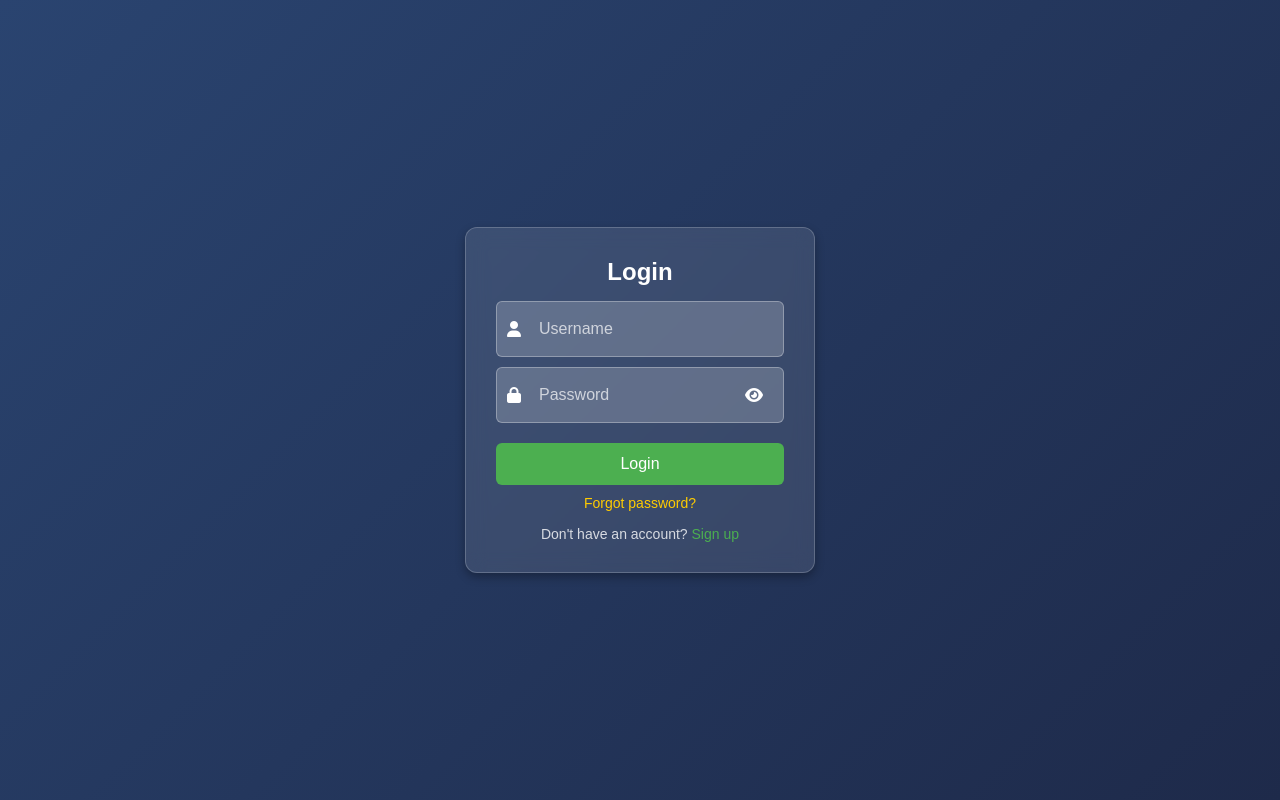
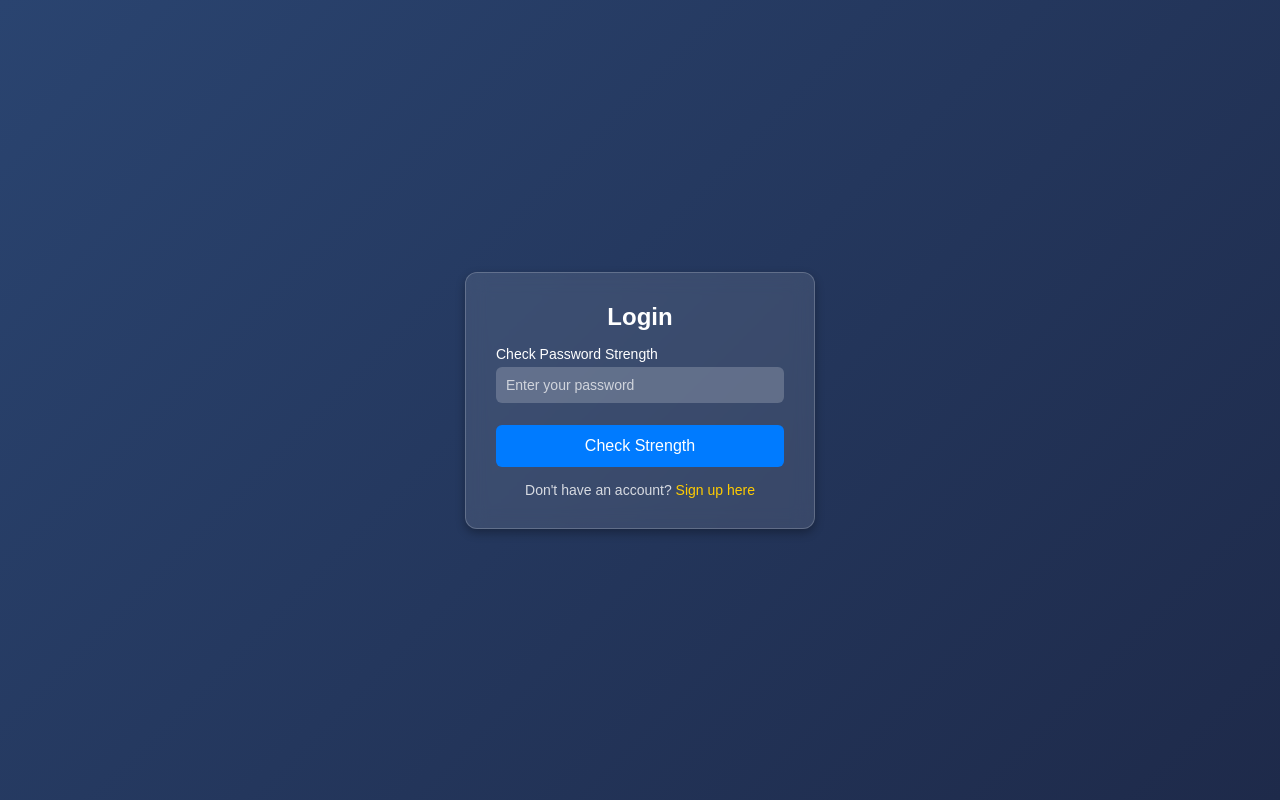
Before and after one commit to kostasangelo/password-checker, a Flask app: page / in a window 1280 px wide. Run offline with Flask 3, Linux system fonts and the light colour scheme; some libraries are stand-ins or nearby versions.

Commit message:
Updated index.html and fixed login issues

```diff
--- a/app.py
+++ b/app.py
@@ -5,19 +5,17 @@ import bcrypt
 app = Flask(__name__)
 app.secret_key = 'your_secret_key'  # Needed for session handling
 
-
 def init_db():
     with sqlite3.connect("users.db") as conn:
         cursor = conn.cursor()
         cursor.execute('''CREATE TABLE IF NOT EXISTS users (
                           id INTEGER PRIMARY KEY AUTOINCREMENT,
+                          email TEXT UNIQUE NOT NULL,
                           username TEXT UNIQUE NOT NULL,
                           password TEXT NOT NULL)''')
         conn.commit()
 
-
 init_db()
-
 
 def password_strength(user_input):
     has_upper = any(c.isupper() for c in user_input)
@@ -38,7 +36,6 @@ def password_strength(user_input):
 
     return 'Your password is strong!' if has_upper and has_lower and has_digit and has_symbols else 'Your password is weak!'
 
-
 @app.route('/', methods=['GET', 'POST'])
 def index():
     if request.method == 'POST':
@@ -46,7 +43,6 @@ def index():
         result = password_strength(user_input)
         return render_template('index.html', result=result)
     return render_template('index.html', result=None)
-
 
 @app.route('/signup', methods=['GET', 'POST'])
 def signup():
@@ -62,25 +58,22 @@ def signup():
                 cursor.execute("INSERT INTO users (email, username, password) VALUES (?, ?, ?)",
                                (email, username, hashed_pw))
                 conn.commit()
-                return redirect(url_for('login'))
+                return redirect(url_for('index'))  # Redirect to login page
             except sqlite3.IntegrityError:
                 return "Username or Email already exists!"
 
     return render_template('signup.html')
 
-
 @app.route('/dashboard')
 def dashboard():
     if 'user' in session:
         return f"Welcome, {session['user']}!"
-    return redirect(url_for('login'))
-
+    return redirect(url_for('index'))
 
 @app.route('/logout')
 def logout():
     session.pop('user', None)
-    return redirect(url_for('login'))
-
+    return redirect(url_for('index'))
 
 if __name__ == '__main__':
     app.run(debug=True)
--- a/templates/index.html
+++ b/templates/index.html
@@ -4,7 +4,6 @@
     <meta charset="UTF-8">
     <meta name="viewport" content="width=device-width, initial-scale=1.0">
     <title>Login | Secure Access</title>
-    <script src="https://kit.fontawesome.com/a076d05399.js" crossorigin="anonymous"></script>
     <style>
         * {
             box-sizing: border-box;
@@ -21,7 +20,7 @@
             background: linear-gradient(135deg, #2a4470, #1e2a4a);
         }
 
-        .container {
+        .login-container {
             background: rgba(255, 255, 255, 0.1);
             padding: 30px;
             border-radius: 12px;
@@ -33,50 +32,45 @@
             position: relative;
         }
 
-        h1 {
+        h2 {
             font-size: 24px;
             font-weight: bold;
             color: #ffffff;
             margin-bottom: 15px;
         }
 
-        .input-container {
+        .input-group {
             display: flex;
-            align-items: center;
-            background: rgba(255, 255, 255, 0.2);
-            padding: 10px;
-            margin: 10px 0;
-            border-radius: 6px;
-            border: 1px solid rgba(255, 255, 255, 0.3);
+            flex-direction: column;
+            text-align: left;
+            margin-bottom: 12px;
         }
 
-        .input-container i {
+        .input-group label {
             color: white;
-            margin-right: 10px;
+            font-size: 14px;
+            margin-bottom: 5px;
         }
 
-        .input-container input {
+        .input-group input {
+            padding: 10px;
+            border: none;
+            border-radius: 6px;
+            background: rgba(255, 255, 255, 0.2);
+            color: white;
+            font-size: 14px;
+            outline: none;
             width: 100%;
-            padding: 8px;
-            border: none;
-            background: transparent;
-            outline: none;
-            font-size: 16px;
-            color: white;
         }
 
-        .input-container input::placeholder {
+        .input-group input::placeholder {
             color: rgba(255, 255, 255, 0.7);
-        }
-
-        .toggle-password {
-            cursor: pointer;
         }
 
         .login-btn {
             padding: 12px;
             border: none;
-            background: #4CAF50;
+            background: #007BFF;
             color: white;
             cursor: pointer;
             border-radius: 6px;
@@ -87,29 +81,8 @@
         }
 
         .login-btn:hover {
-            background: #45a049;
+            background: #0056b3;
             transform: scale(1.05);
-        }
-
-        .result {
-            color: white;
-            margin-top: 10px;
-        }
-
-        .forgot-password {
-            color: rgba(255, 255, 255, 0.8);
-            font-size: 14px;
-            margin-top: 10px;
-            display: block;
-        }
-
-        .forgot-password a {
-            color: #ffcc00;
-            text-decoration: none;
-        }
-
-        .forgot-password a:hover {
-            text-decoration: underline;
         }
 
         .signup-link {
@@ -120,59 +93,35 @@
         }
 
         .signup-link a {
-            color: #4CAF50;
+            color: #ffcc00;
             text-decoration: none;
         }
 
         .signup-link a:hover {
             text-decoration: underline;
         }
+
+        .message {
+            color: white;
+            margin-top: 10px;
+            font-size: 14px;
+        }
     </style>
 </head>
 <body>
-    <div class="container">
-        <h1>Login</h1>
-
-        <div class="result">
-            {% if result %}
-                <p>{{ result }}</p>
-            {% endif %}
-        </div>
-
-        <form method="POST">
-            <div class="input-container">
-                <i class="fas fa-user"></i>
-                <input type="text" name="username" placeholder="Username" required>
+    <div class="login-container">
+        <h2>Login</h2>
+        {% if result %}
+            <p class="message">{{ result }}</p>
+        {% endif %}
+        <form action="/" method="POST">
+            <div class="input-group">
+                <label for="password">Check Password Strength</label>
+                <input type="password" id="password" name="password" placeholder="Enter your password" required>
             </div>
-
-            <div class="input-container">
-                <i class="fas fa-lock"></i>
-                <input type="password" name="password" id="password" placeholder="Password" required>
-                <i class="fas fa-eye toggle-password" onclick="togglePassword()"></i>
-            </div>
-
-            <button type="submit" class="login-btn">Login</button>
+            <button type="submit" class="login-btn">Check Strength</button>
         </form>
-
-        <p class="forgot-password"><a href="#">Forgot password?</a></p>
-        <p class="signup-link">Don't have an account? <a href="signup.html">Sign up</a></p>
+        <p class="signup-link">Don't have an account? <a href="/signup">Sign up here</a></p>
     </div>
-
-    <script>
-        function togglePassword() {
-            const passwordField = document.getElementById("password");
-            const toggleIcon = document.querySelector(".toggle-password");
-
-            if (passwordField.type === "password") {
-                passwordField.type = "text";
-                toggleIcon.classList.remove("fa-eye");
-                toggleIcon.classList.add("fa-eye-slash");
-            } else {
-                passwordField.type = "password";
-                toggleIcon.classList.remove("fa-eye-slash");
-                toggleIcon.classList.add("fa-eye");
-            }
-        }
-    </script>
 </body>
 </html>
```
Also changed, not shown: templates/signup.html (+29 -36 lines).
